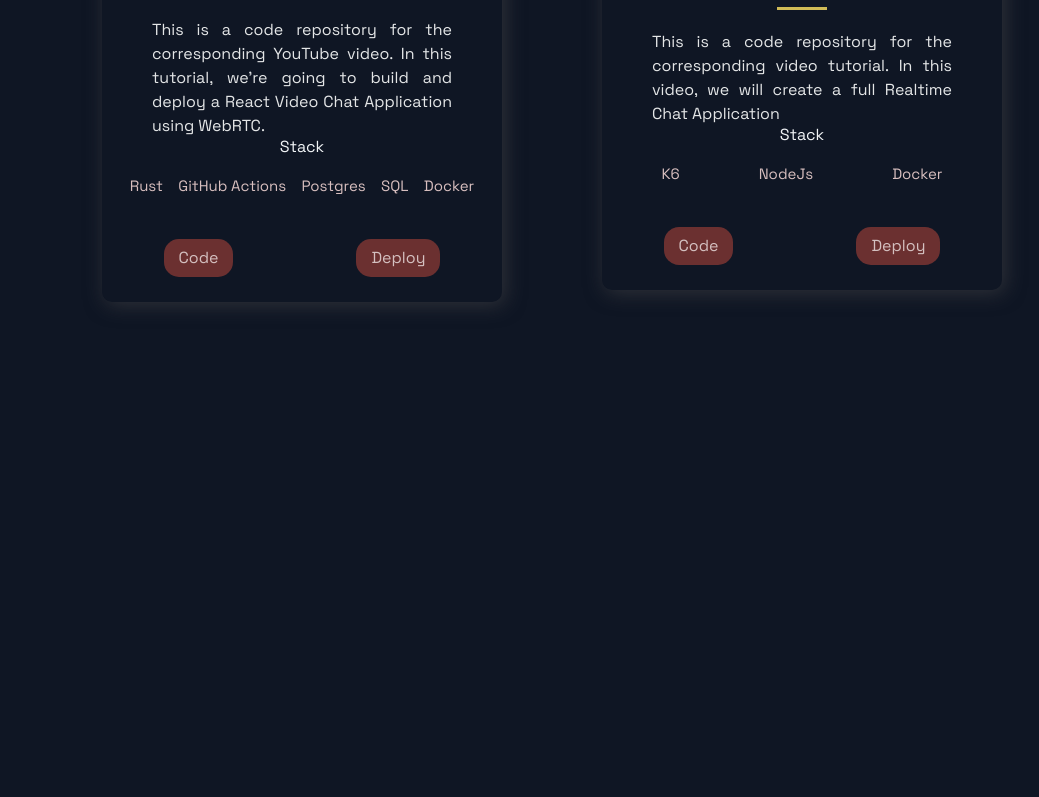
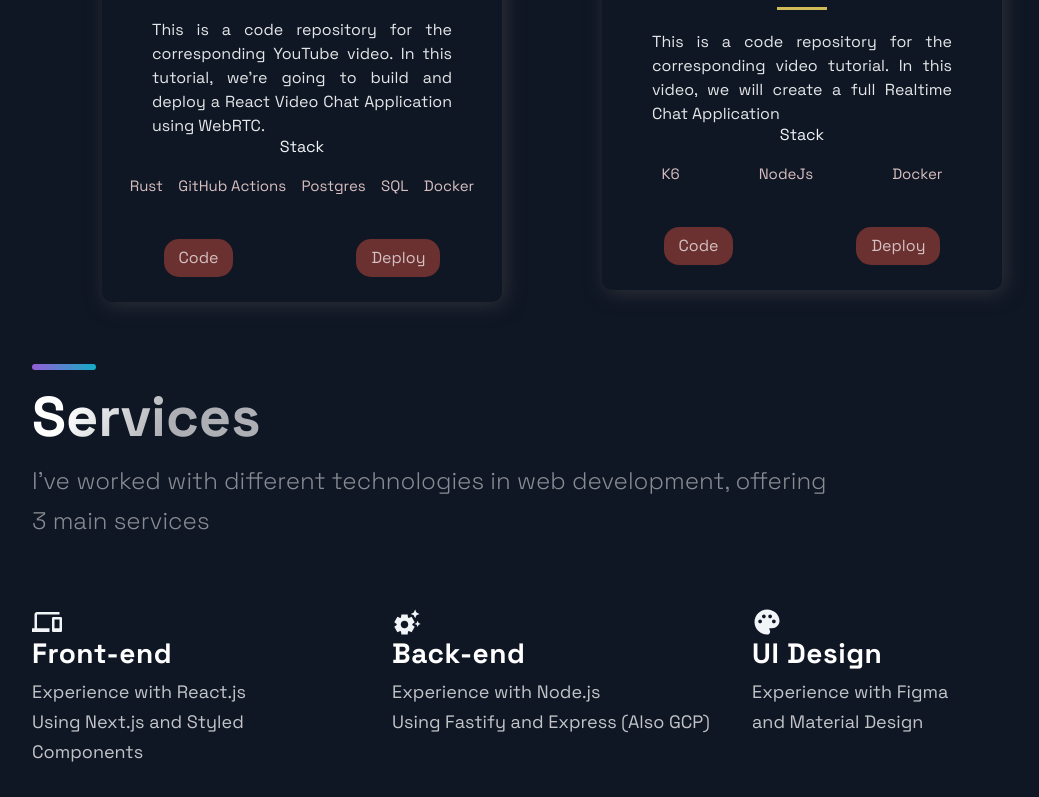
Before and after one commit to Djkde01/portfolio-next, a Next.js app: page / in a window 1280 px wide. Shown: the part 1958-2755 px from the top of the page, without its empty margins (88-1127 px from the left). Before the commit the page ends 2290 px from the top, so only its background shows below. Built offline with nearby package versions, Linux system fonts and the light colour scheme.

Commit message:
feat(Added services)

```diff
--- /dev/null
+++ b/src/components/Services/Services.js
@@ -0,0 +1,64 @@
+import {
+  Section,
+  SectionDivider,
+  SectionText,
+  SectionTitle,
+} from "../../styles/GlobalComponents";
+import { MdSettingsSuggest, MdPhonelink, MdPalette } from "react-icons/md";
+import {
+  List,
+  ListContainer,
+  ListIcon,
+  ListItem,
+  ListParagraph,
+  ListTitle,
+} from "./ServicesStyles";
+
+const Services = () => (
+  <Section id="services">
+    <SectionDivider />
+    <br />
+    <SectionTitle>Services</SectionTitle>
+    <SectionText>
+      I've worked with different technologies in web development, offering 3
+      main services
+    </SectionText>
+    <List>
+      <ListItem>
+        <ListContainer>
+          <MdPhonelink size="3rem" />
+          <ListTitle>Front-end</ListTitle>
+          <ListParagraph>
+            Experience with React.js
+            <br />
+            Using Next.js and Styled Components
+          </ListParagraph>
+        </ListContainer>
+      </ListItem>
+      <ListItem>
+        <ListContainer>
+          <MdSettingsSuggest size="3rem" />
+          <ListTitle>Back-end</ListTitle>
+          <ListParagraph>
+            Experience with Node.js
+            <br />
+            Using Fastify and Express (Also GCP)
+          </ListParagraph>
+        </ListContainer>
+      </ListItem>
+      <ListItem>
+        <ListContainer>
+          <MdPalette size="3rem" />
+          <ListTitle>UI Design</ListTitle>
+          <ListParagraph>
+            Experience with Figma
+            <br />
+            and Material Design
+          </ListParagraph>
+        </ListContainer>
+      </ListItem>
+    </List>
+  </Section>
+);
+
+export default Services;
--- /dev/null
+++ b/src/components/Services/ServicesStyles.js
@@ -0,0 +1,137 @@
+import styled from "styled-components";
+
+export const ImageContainer = styled.div`
+  text-align: center;
+  background-image: radial-gradient(
+    50% 50% at 50% 50%,
+    rgba(79, 108, 176, 0.25) 53.8%,
+    rgba(79, 108, 176, 0) 100%
+  );
+  width: 100%;
+  padding: 60px;
+  margin-top: 48px;
+  display: flex;
+  flex-direction: column;
+  align-items: center;
+  justify-content: center;
+
+  @media ${(props) => props.theme.breakpoints.lg} {
+    background-image: none;
+    padding: 0;
+    margin-top: 40px;
+  }
+  @media ${(props) => props.theme.breakpoints.md} {
+    background-image: none;
+    padding: 0;
+    margin-top: 16px;
+  }
+`;
+
+export const MainImage = styled.img`
+  width: 100%;
+`;
+
+export const List = styled.ul`
+  list-style-type: none;
+  display: grid;
+  grid-template-columns: repeat(3, 1fr);
+  gap: 40px;
+  margin: 3rem 0;
+
+  @media ${(props) => props.theme.breakpoints.lg} {
+    margin: 64px 0;
+  }
+
+  @media ${(props) => props.theme.breakpoints.md} {
+    margin: 64px 0;
+    gap: 24px;
+  }
+
+  @media ${(props) => props.theme.breakpoints.sm} {
+    display: flex;
+    flex-direction: column;
+    margin: 32px 0;
+  }
+`;
+
+export const ListContainer = styled.div`
+  display: flex;
+  flex-direction: column;
+
+  @media ${(props) => props.theme.breakpoints.sm} {
+    display: flex;
+    margin-left: 18px;
+  }
+`;
+
+export const ListTitle = styled.h4`
+  font-weight: 700;
+  font-size: 28px;
+  line-height: 32px;
+  letter-spacing: 0.02em;
+  color: #ffffff;
+  margin-bottom: 8px;
+
+  @media ${(props) => props.theme.breakpoints.md} {
+    font-size: 24px;
+    line-height: 28px;
+  }
+
+  @media ${(props) => props.theme.breakpoints.sm} {
+    font-size: 20px;
+    line-height: 28px;
+    letter-spacing: 0.02em;
+    margin-bottom: 4px;
+  }
+`;
+
+export const ListParagraph = styled.p`
+  font-size: 18px;
+  line-height: 30px;
+  color: rgba(255, 255, 255, 0.75);
+
+  @media ${(props) => props.theme.breakpoints.md} {
+    font-size: 16px;
+    line-height: 28px;
+  }
+
+  @media ${(props) => props.theme.breakpoints.sm} {
+    font-size: 14px;
+    line-height: 22px;
+  }
+`;
+
+export const ListItem = styled.li`
+  max-width: 320px;
+  display: flex;
+  flex-direction: column;
+
+  @media ${(props) => props.theme.breakpoints.md} {
+    max-width: 203px;
+  }
+
+  @media ${(props) => props.theme.breakpoints.sm} {
+    margin-bottom: 14px;
+    max-width: 320px;
+    flex-direction: row;
+  }
+`;
+
+export const ListIcon = styled.img`
+  display: block;
+  width: 48px;
+  height: 48px;
+  margin-bottom: 10px;
+
+  @media ${(props) => props.theme.breakpoints.md} {
+    width: 40px;
+    height: 40px;
+    margin-bottom: 8px;
+  }
+
+  @media ${(props) => props.theme.breakpoints.sm} {
+    width: 32px;
+    height: 32px;
+    margin-bottom: 0px;
+  }
+`;
--- a/src/constants/constants.js
+++ b/src/constants/constants.js
@@ -42,9 +42,10 @@ export const projects = [
 ];
 
 export const TimeLineData = [
-  { year: 2017, text: "Started my journey" },
-  { year: 2018, text: "Worked as a freelance developer" },
-  { year: 2019, text: "Founded JavaScript Mastery" },
-  { year: 2020, text: "Shared my projects with the world" },
-  { year: 2021, text: "Started my own platform" },
+  { year: 2016, text: "Wrote my first line of code in PHP" },
+  { year: 2020, text: "Built my first project with Reactjs" },
+  { year: 2021, text: "Started in my first job as Web Developer" },
+  { year: 2021, text: "Participated in PlatziConf as igniter" },
+  { year: 2022, text: "Recorded my first course in Platzi" },
+  { year: 2022, text: "Founded with 2 more students Backbone" },
 ];
--- a/src/pages/index.js
+++ b/src/pages/index.js
@@ -1,6 +1,7 @@
 import BackgroundAnimation from "../components/BackgroundAnimation/BackgroundAnimation";
 import Hero from "../components/Hero/Hero";
 import Projects from "../components/Projects/Projects";
+import Services from "../components/Services/Services";
 
 import { Layout } from "../layout/Layout";
 import { Section } from "../styles/GlobalComponents";
@@ -13,6 +14,7 @@ const Home = () => {
         <BackgroundAnimation />
       </Section>
       <Projects />
+      <Services />
     </Layout>
   );
 };
```
